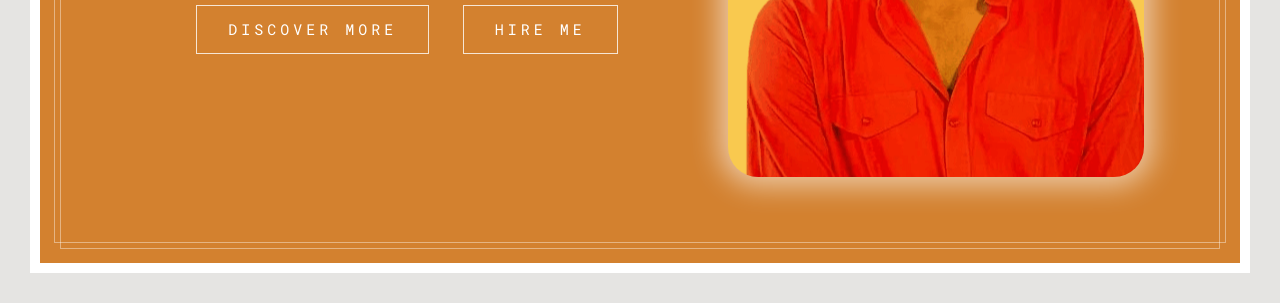
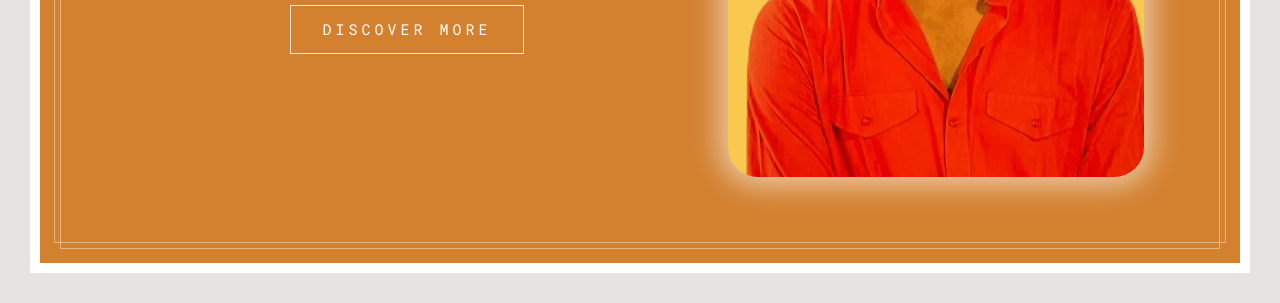
Before and after one commit to Sidd2024/Siddhant-Sharma, a plain HTML site: page index.html in a window 1280 px wide. Shown: the part 497-800 px from the top of the page. Drawn offline with Linux system fonts and the light colour scheme; files whose address does not match are found by name.

Commit message:
Update index.html

```diff
--- a/index.html
+++ b/index.html
@@ -126,10 +126,6 @@
 
 										<a href='#about' class='btn-custom section-toggle' data-section='about' >
 											Discover More
-										</a>
-
-										<a href='#contact' class='btn-custom section-toggle' data-section='contact' >
-											Hire Me
 										</a>
 
 									</div>
```
